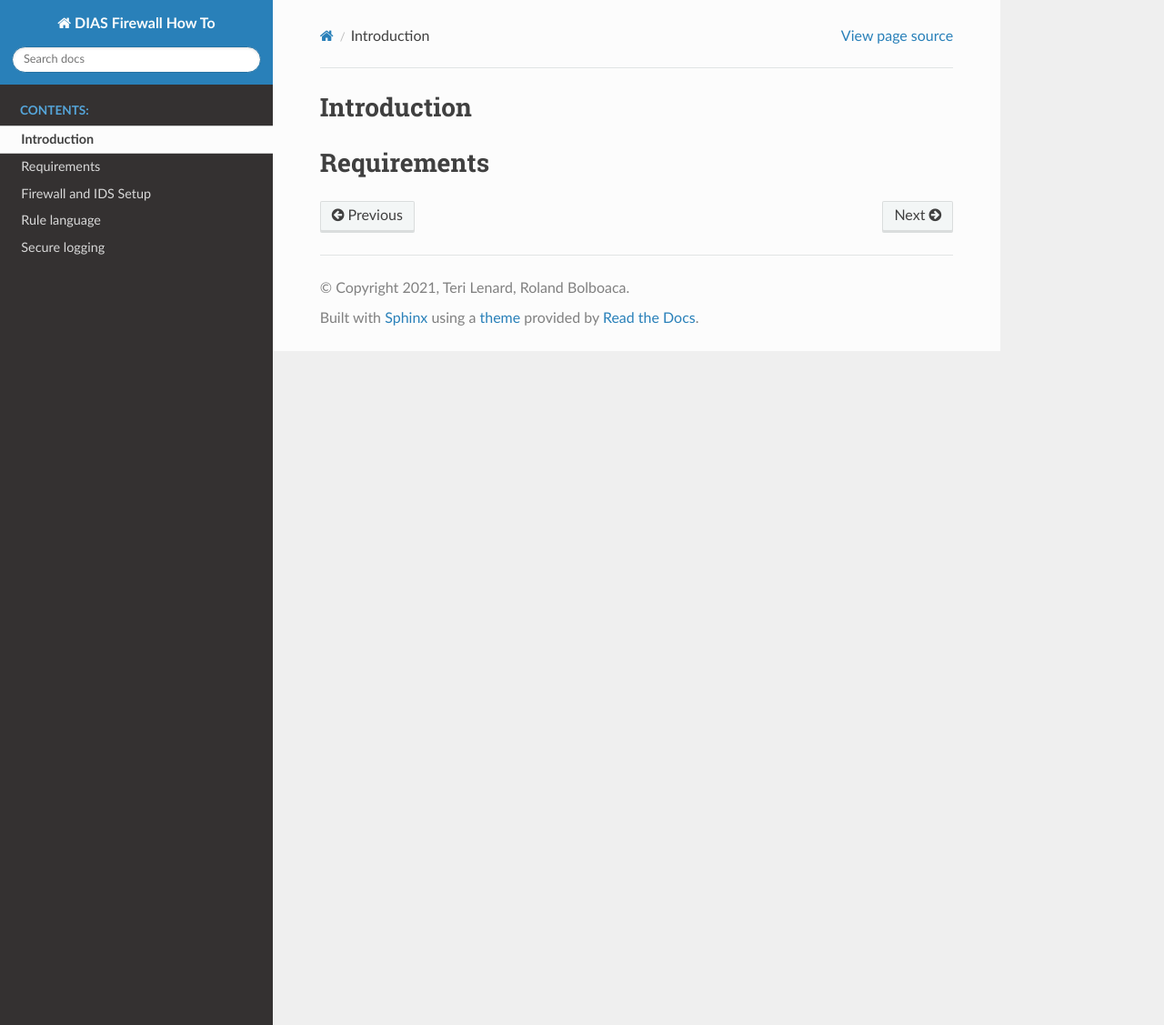
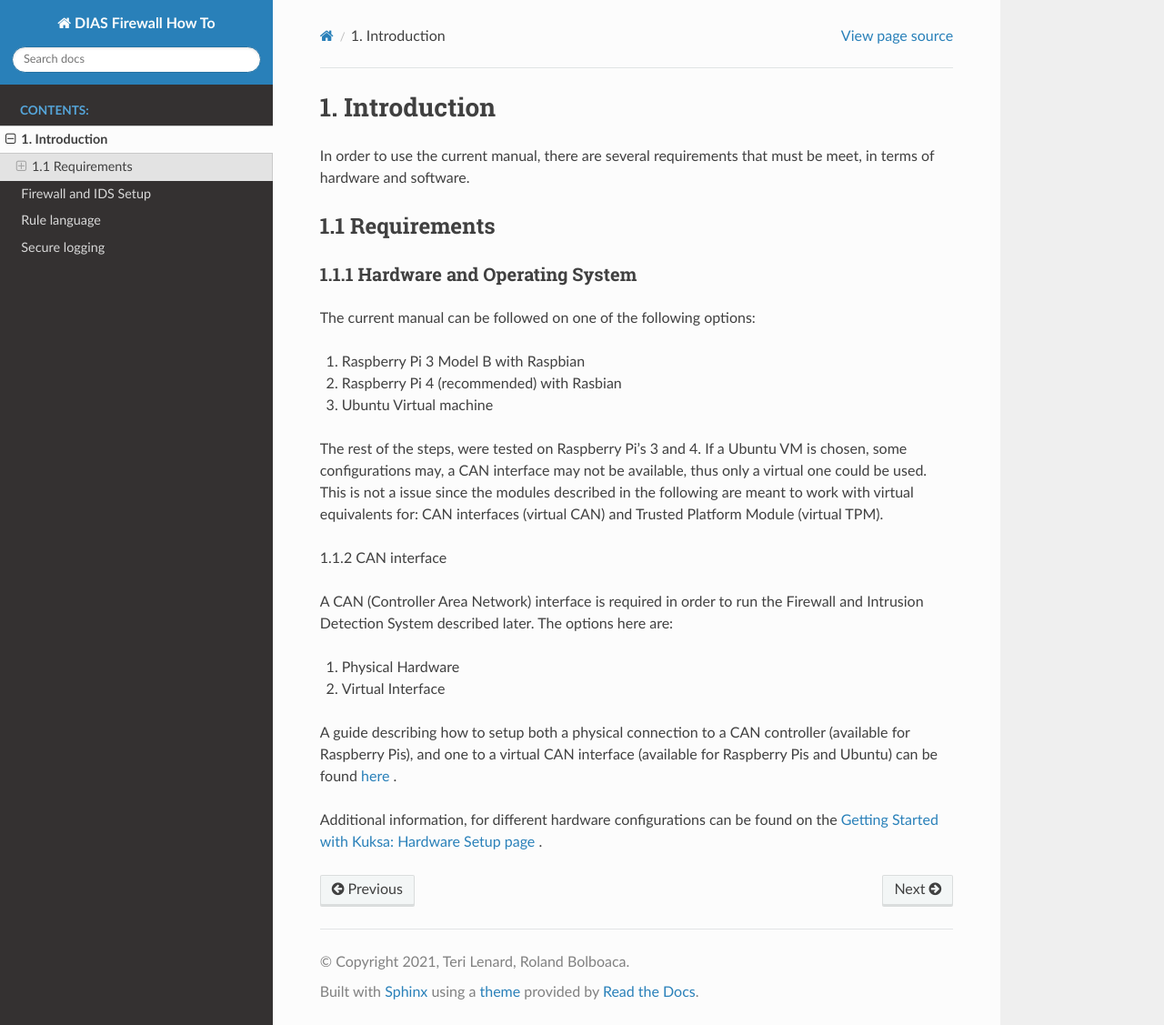
Before and after one commit to terilenard/dias-kuksa-firewall-doc, a Sphinx documentation site: the page built from source/introduction.rst, in a window 1280 px wide and 1127 px high. Shown: the whole window at 91% size. Built offline with Sphinx 7.4.7 and the Read the Docs theme 2.0.0, drawn with Linux system fonts in a browser that asks for light colours.

Commit message:
Added Introduction. Modified first page.

```diff
--- a/source/introduction.rst
+++ b/source/introduction.rst
@@ -1,5 +1,34 @@
-Introduction
-============
+1. Introduction
+===============
 
-Requirements
-============
+In order to use the current manual, there are several requirements that must be meet, in terms of hardware and software.
+
+1.1 Requirements
+----------------
+
+1.1.1 Hardware and Operating System
+~~~~~~~~~~~~~~~~~~~~~~~~~~~~~~~~~~~
+
+The current manual can be followed on one of the following options:
+
+1. Raspberry Pi 3 Model B with Raspbian
+
+2. Raspberry Pi 4 (recommended) with Rasbian
+
+3. Ubuntu Virtual machine
+
+The rest of the steps, were tested on Raspberry Pi's 3 and 4. If a Ubuntu VM is chosen, some configurations may, a CAN interface may not be available, thus only a virtual one could be used. This is not a issue since the modules described in the following are meant to work with virtual equivalents for: CAN interfaces (virtual CAN) and Trusted Platform Module (virtual TPM).
+
+1.1.2 CAN interface
+
+A CAN (Controller Area Network) interface is required in order to run the Firewall and Intrusion Detection System described later.
+The options here are:
+
+1. Physical Hardware
+
+2. Virtual Interface
+
+
+A guide describing how to setup both a physical connection to a CAN controller (available for Raspberry Pis), and one to a virtual CAN interface (available for Raspberry Pis and Ubuntu) can be found `here <https://github.com/terilenard/dias-kuksa-umfst/wiki/How-to-set-up-CAN-interfaces>`_ .
+
+Additional information, for different hardware configurations can be found on the `Getting Started with Kuksa: Hardware Setup page <https://dias-kuksa-doc.readthedocs.io/en/latest/contents/hwsetup.html>`_ .
```
Also changed, not shown: source/index.rst (+6 -3 lines), 11 other files.
